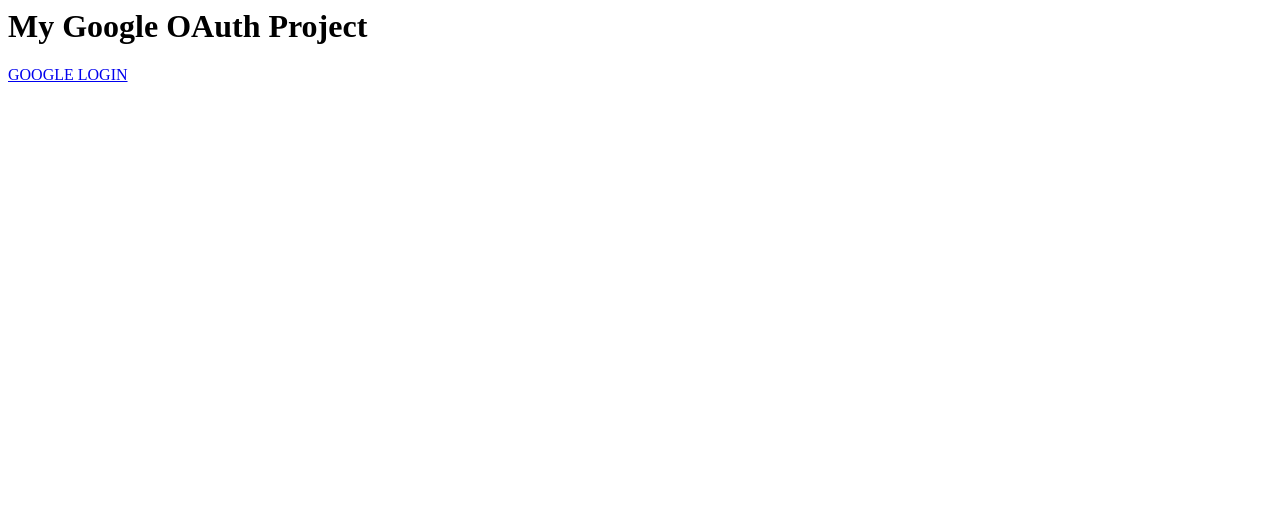
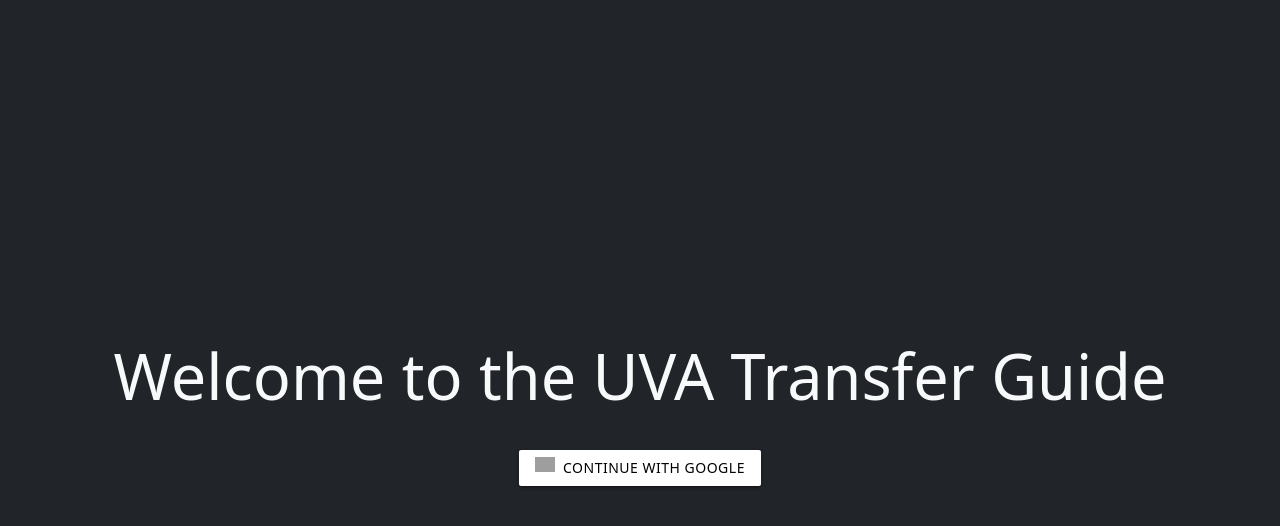
Before and after one commit to scottrmattix/transfer-guide, a Django app: page / in a window 1280 px wide. Shown: the top 526 px of the page. Run offline with Django 4.2, Linux system fonts and the light colour scheme; some libraries are stand-ins or nearby versions; grey boxes are pictures that could not be loaded.

Commit message:
Initial styling for first page

```diff
--- a/templates/index.html
+++ b/templates/index.html
@@ -1,8 +1,19 @@
 {% load socialaccount %}
 
+
+<link href="https://cdn.jsdelivr.net/npm/bootstrap@5.3.0-alpha1/dist/css/bootstrap.min.css" rel="stylesheet" integrity="sha384-GLhlTQ8iRABdZLl6O3oVMWSktQOp6b7In1Zl3/Jr59b6EGGoI1aFkw7cmDA6j6gD" crossorigin="anonymous">
+<script src="https://cdn.jsdelivr.net/npm/bootstrap@5.3.0-alpha1/dist/js/bootstrap.bundle.min.js" integrity="sha384-w76AqPfDkMBDXo30jS1Sgez6pr3x5MlQ1ZAGC+nuZB+EYdgRZgiwxhTBTkF7CXvN" crossorigin="anonymous"></script>
+
+<!-- Compiled and minified CSS -->
+<link rel="stylesheet" href="https://cdnjs.cloudflare.com/ajax/libs/materialize/1.0.0-beta/css/materialize.min.css">
+
+<!-- Compiled and minified JavaScript -->
+<script src="https://cdnjs.cloudflare.com/ajax/libs/materialize/1.0.0-beta/js/materialize.min.js"></script>
+
 <html>
-<body>
-<h1>My Google OAuth Project </h1>
+<body class="h-100 bg-dark d-flex flex-column align-items-center justify-content-center">
+	<div class="d-flex flex-column align-items-center justify-content-center">
+		<h1 class="text-light">Welcome to the UVA Transfer Guide</h1>
 		{% if user.is_authenticated%}
 			{% if user.groups.all.0.name == 'users' %}
 				<p>WELCOME USER!</p>
@@ -22,7 +33,17 @@
 		<p>Welcome, You are logged in as {{ user.username }}</p>
 			<a href="{% url 'logout' %}">Logout</a>
 		{% else %}
-		<a href="{% provider_login_url 'google' %}">GOOGLE LOGIN</a><br>
+				<!-- <a href="{% provider_login_url 'google' %}" class="g-signin2">GOOGLE LOGIN</a><br> -->
+				<div>
+					<a class="oauth-container btn white black-text m-3 h-15" href="{% provider_login_url 'google' %} style="text-transform:none">
+						<div class="left">
+							<img width="20px" style="margin-top:7px; margin-right:8px" alt="Google sign-in"
+								src="https://upload.wikimedia.org/wikipedia/commons/thumb/5/53/Google_%22G%22_Logo.svg/512px-Google_%22G%22_Logo.svg.png" />
+						</div>
+						Continue with Google
+					</a>
+				</div>
 		{% endif %}
+	</div>
 </body>
 </html>
```
Lines whose indentation alone changed are shown as unchanged.
